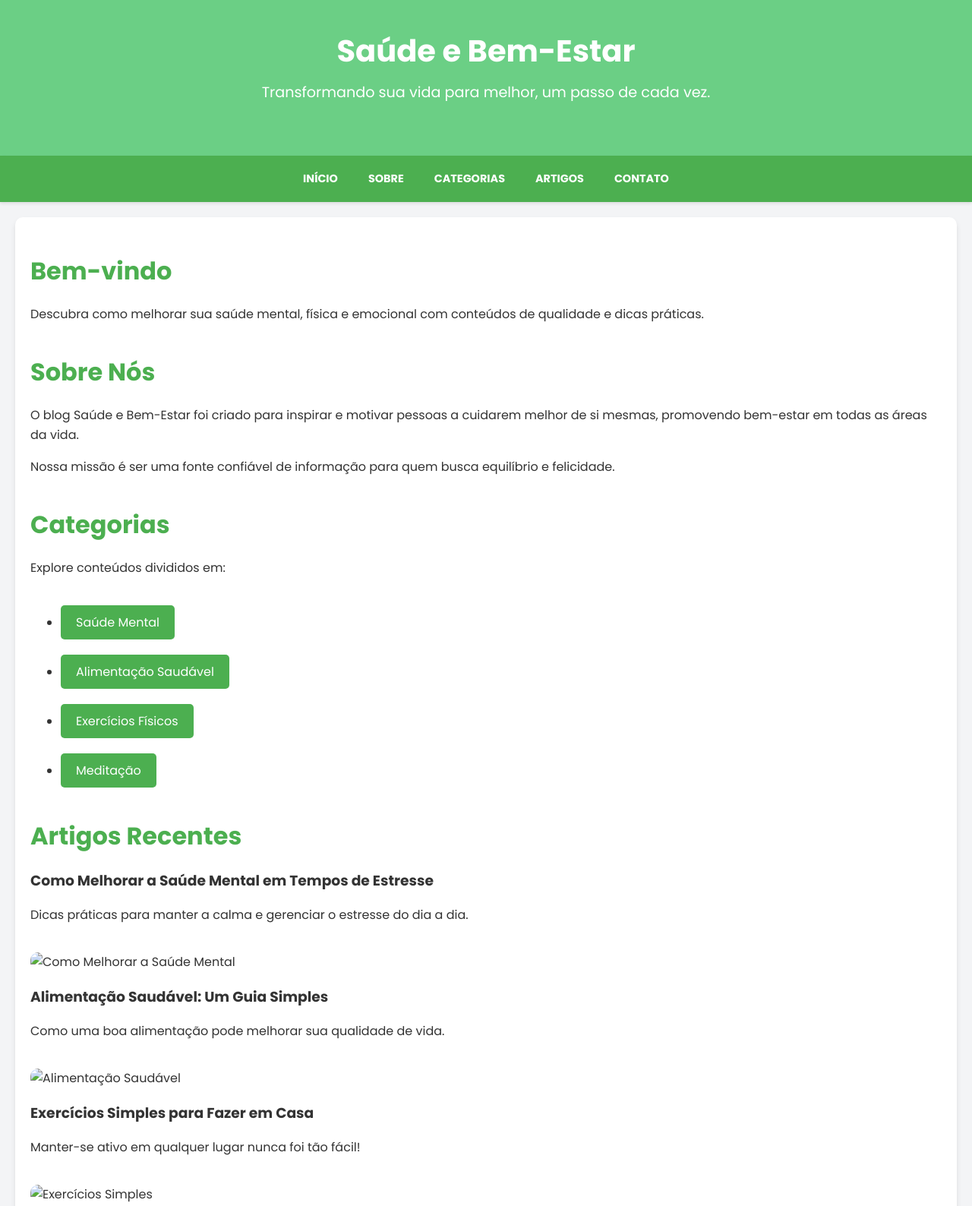
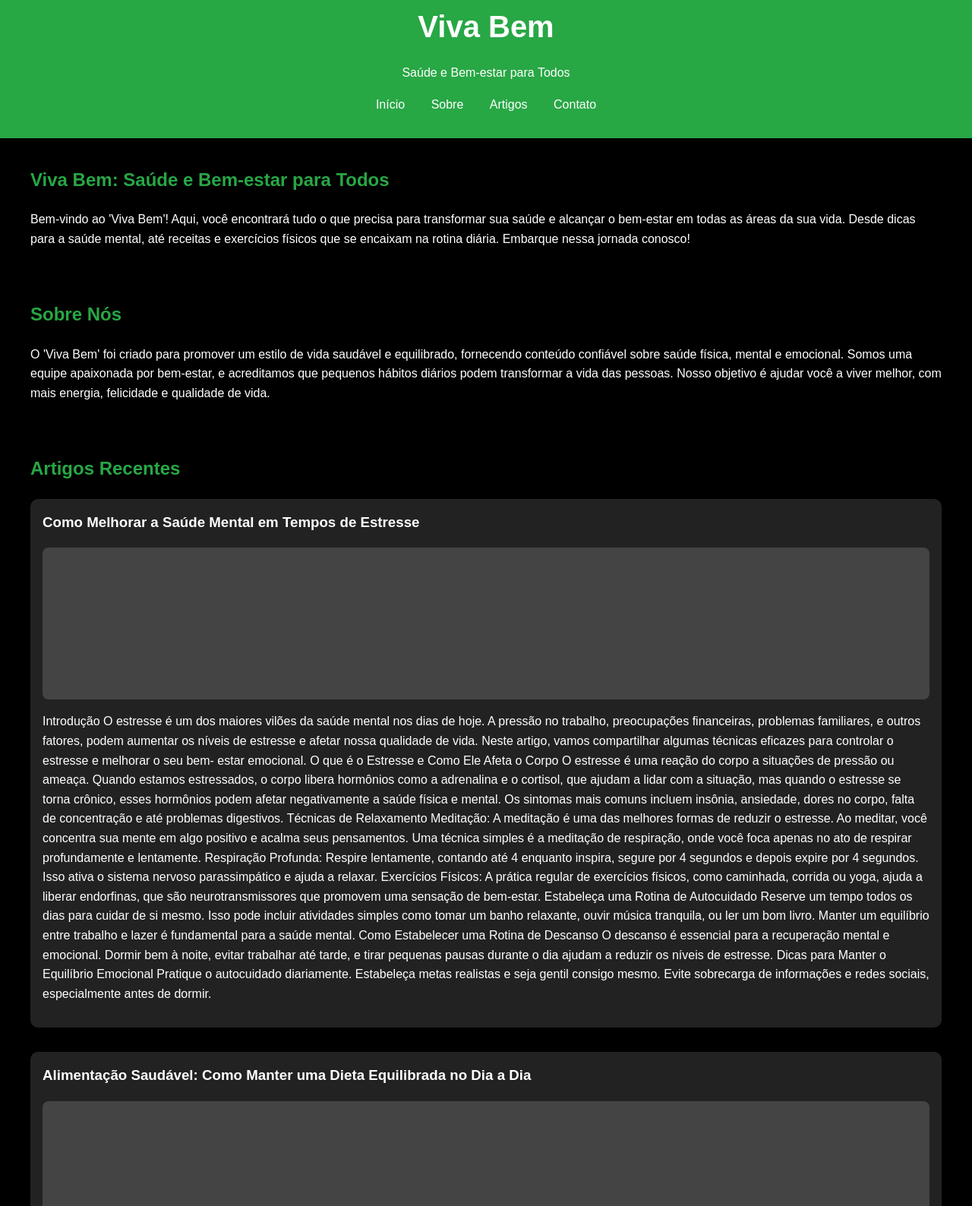
Before and after one commit to Leandro142/Bem-Estar-Mental, a plain HTML site: page index.html in a window 1280 px wide. Shown: the part 13-1601 px from the top of the page at 76% size. Drawn offline with Linux system fonts and the light colour scheme.

Commit message:
Update index.html

```diff
--- a/index.html
+++ b/index.html
@@ -3,174 +3,235 @@
 <head>
     <meta charset="UTF-8">
     <meta name="viewport" content="width=device-width, initial-scale=1.0">
-    <title>Saúde e Bem-Estar</title>
-    <link rel="preconnect" href="https://fonts.googleapis.com">
-    <link rel="preconnect" href="https://fonts.gstatic.com" crossorigin>
-    <link href="https://fonts.googleapis.com/css2?family=Poppins:wght@300;400;700&display=swap" rel="stylesheet">
+    <meta name="description" content="Viva Bem: Saúde e Bem-estar para Todos - Seu guia completo para uma vida saudável e equilibrada.">
+    <meta name="keywords" content="saúde, bem-estar, alimentação saudável, saúde mental, exercícios físicos, meditação, estilo de vida saudável">
+    <meta name="author" content="Equipe Viva Bem">
+    <title>Viva Bem: Saúde e Bem-estar para Todos</title>
+    <link rel="stylesheet" href="styles.css">
+    <link rel="icon" href="favicon.ico" type="image/x-icon">
     <style>
         body {
-            font-family: 'Poppins', sans-serif;
+            font-family: Arial, sans-serif;
             margin: 0;
             padding: 0;
-            background-color: #f3f4f6;
-            color: #333;
+            line-height: 1.6;
+            background-color: #000;
+            color: #fff;
         }
         header {
-            background-color: #6bcf85;
+            background: #28a745;
             color: white;
+            padding: 1rem 0;
+        }
+        header .container {
+            max-width: 1200px;
+            margin: auto;
+            padding: 0 20px;
             text-align: center;
-            padding: 50px 20px;
         }
         header h1 {
+            margin: 0;
             font-size: 2.5rem;
-            margin: 0;
         }
-        header p {
-            font-size: 1.2rem;
-            margin-top: 10px;
+        nav ul {
+            list-style: none;
+            padding: 0;
         }
-        nav {
-            display: flex;
-            justify-content: center;
-            background-color: #4CAF50;
-            padding: 10px 0;
-            box-shadow: 0 2px 4px rgba(0, 0, 0, 0.1);
+        nav ul li {
+            display: inline;
+            margin: 0 15px;
         }
-        nav a {
+        nav ul li a {
             color: white;
-            padding: 10px 20px;
             text-decoration: none;
-            text-transform: uppercase;
-            font-weight: 700;
-            font-size: 0.9rem;
-        }
-        nav a:hover {
-            background-color: #45a049;
-            border-radius: 5px;
         }
         .container {
             max-width: 1200px;
-            margin: 20px auto;
-            padding: 20px;
-            background: white;
+            margin: auto;
+            padding: 1rem 20px;
+        }
+        h2 {
+            color: #28a745;
+        }
+        .article {
+            margin-bottom: 2rem;
+            padding: 1rem;
+            background: #222;
             border-radius: 10px;
-            box-shadow: 0 4px 6px rgba(0, 0, 0, 0.1);
+            box-shadow: 0 2px 5px rgba(0, 0, 0, 0.5);
         }
-        section {
-            margin-bottom: 40px;
+        .article h3 {
+            margin-top: 0;
         }
-        section h2 {
-            font-size: 2rem;
-            margin-bottom: 20px;
-            color: #4CAF50;
-        }
-        section p {
-            line-height: 1.6;
-        }
-        img {
+        .image-placeholder {
             width: 100%;
-            height: auto;
-            border-radius: 10px;
-            margin-top: 20px;
+            height: 200px;
+            background: #444;
+            border-radius: 8px;
+            margin: 10px 0;
         }
         footer {
-            background-color: #333;
+            text-align: center;
+            padding: 1rem;
+            background: #28a745;
             color: white;
-            text-align: center;
-            padding: 20px 0;
-            margin-top: 40px;
         }
-        footer p {
-            margin: 0;
-            font-size: 0.9rem;
-        }
-        .button {
-            display: inline-block;
-            padding: 10px 20px;
-            background-color: #4CAF50;
+        footer a {
             color: white;
-            text-decoration: none;
-            border-radius: 5px;
-            margin-top: 20px;
-        }
-        .button:hover {
-            background-color: #45a049;
+            text-decoration: underline;
         }
     </style>
 </head>
 <body>
     <header>
-        <h1>Saúde e Bem-Estar</h1>
-        <p>Transformando sua vida para melhor, um passo de cada vez.</p>
+        <div class="container">
+            <h1>Viva Bem</h1>
+            <p>Saúde e Bem-estar para Todos</p>
+            <nav>
+                <ul>
+                    <li><a href="#home">Início</a></li>
+                    <li><a href="#about">Sobre</a></li>
+                    <li><a href="#articles">Artigos</a></li>
+                    <li><a href="#contact">Contato</a></li>
+                </ul>
+            </nav>
+        </div>
     </header>
 
-    <nav>
-        <a href="#inicio">Início</a>
-        <a href="#sobre">Sobre</a>
-        <a href="#categorias">Categorias</a>
-        <a href="#artigos">Artigos</a>
-        <a href="#contato">Contato</a>
-    </nav>
+    <main>
+        <section id="home">
+            <div class="container">
+                <h2>Viva Bem:
+Saúde e
+Bem-estar
+para Todos</h2>
+                <p>Bem-vindo ao 'Viva Bem'! Aqui, você encontrará
 
-    <main class="container">
-        <section id="inicio">
-            <h2>Bem-vindo</h2>
-            <p>Descubra como melhorar sua saúde mental, física e emocional com conteúdos de qualidade e dicas práticas.</p>
+ tudo o que precisa para transformar sua saúde
+
+e alcançar o bem-estar em todas as áreas da sua vida.
+
+ Desde dicas para a saúde mental, até receitas e
+
+ exercícios físicos que se encaixam na rotina diária.
+
+ Embarque nessa jornada conosco!</p>
+            </div>
         </section>
 
-        <section id="sobre">
-            <h2>Sobre Nós</h2>
-            <p>O blog Saúde e Bem-Estar foi criado para inspirar e motivar pessoas a cuidarem melhor de si mesmas, promovendo bem-estar em todas as áreas da vida.</p>
-            <p>Nossa missão é ser uma fonte confiável de informação para quem busca equilíbrio e felicidade.</p>
+        <section id="about">
+            <div class="container">
+                <h2>Sobre Nós</h2>
+                <p>O 'Viva Bem' foi criado para promover um estilo de vida saudável e
+equilibrado, fornecendo conteúdo confiável sobre saúde física, mental e
+emocional. Somos uma equipe apaixonada por bem-estar, e acreditamos
+que pequenos hábitos diários podem transformar a vida das pessoas. Nosso
+objetivo é ajudar você a viver melhor, com mais energia, felicidade e
+qualidade de vida.</p>
+            </div>
         </section>
 
-        <section id="categorias">
-            <h2>Categorias</h2>
-            <p>Explore conteúdos divididos em:</p>
-            <ul>
-                <li><a class="button" href="#saude-mental">Saúde Mental</a></li>
-                <li><a class="button" href="#alimentacao-saudavel">Alimentação Saudável</a></li>
-                <li><a class="button" href="#exercicios">Exercícios Físicos</a></li>
-                <li><a class="button" href="#meditacao">Meditação</a></li>
-            </ul>
+        <section id="articles">
+            <div class="container">
+                <h2>Artigos Recentes</h2>
+
+                <div class="article">
+                    <h3>Como Melhorar a Saúde Mental em Tempos de Estresse</h3>
+                    <div class="image-placeholder"></div>
+                    <p>Introdução
+
+O estresse é um dos maiores vilões da saúde mental nos dias de hoje. A pressão no trabalho, preocupações
+financeiras, problemas familiares, e outros fatores, podem aumentar os níveis de estresse e afetar nossa qualidade
+de vida. Neste artigo, vamos compartilhar algumas técnicas eficazes para controlar o estresse e melhorar o seu bem-
+estar emocional.
+
+O que é o Estresse e Como Ele Afeta o Corpo
+
+O estresse é uma reação do corpo a situações de pressão ou ameaça. Quando estamos estressados, o corpo
+libera hormônios como a adrenalina e o cortisol, que ajudam a lidar com a situação, mas quando o estresse se
+torna crônico, esses hormônios podem afetar negativamente a saúde física e mental. Os sintomas mais comuns
+incluem insônia, ansiedade, dores no corpo, falta de concentração e até problemas digestivos.
+
+Técnicas de Relaxamento
+
+Meditação: A meditação é uma das melhores formas de reduzir o estresse.
+Ao meditar, você concentra sua mente em algo positivo e acalma seus pensamentos.
+
+Uma técnica simples é a meditação de respiração, onde você foca apenas no ato de respirar profundamente e lentamente.
+
+Respiração Profunda: Respire lentamente, contando até 4 enquanto inspira,
+segure por 4 segundos e depois expire por 4 segundos. Isso ativa o sistema nervoso parassimpático e ajuda a relaxar.
+
+Exercícios Físicos: A prática regular de exercícios físicos, como caminhada, corrida ou yoga,
+ajuda a liberar endorfinas, que são neurotransmissores que promovem uma sensação de bem-estar.
+
+Estabeleça uma Rotina de Autocuidado
+
+
+
+
+
+Reserve um tempo todos os dias para cuidar de si mesmo. Isso pode incluir atividades simples como tomar um
+
+banho relaxante, ouvir música tranquila, ou ler um bom livro. Manter um equilíbrio
+
+entre trabalho e lazer é fundamental para a saúde mental.
+
+
+
+Como Estabelecer uma Rotina de Descanso
+
+
+
+
+
+O descanso é essencial para a recuperação mental e emocional. Dormir bem à noite,
+
+evitar trabalhar até tarde, e tirar pequenas pausas durante o dia ajudam a reduzir os níveis de estresse.
+
+
+
+Dicas para Manter o Equilíbrio Emocional
+
+
+
+
+
+Pratique o autocuidado diariamente.
+Estabeleça metas realistas e seja gentil consigo mesmo.
+Evite sobrecarga de informações e redes sociais, especialmente antes de dormir.
+</p>
+                </div>
+
+                <div class="article">
+                    <h3>Alimentação Saudável: Como Manter uma Dieta Equilibrada no Dia a Dia</h3>
+                    <div class="image-placeholder"></div>
+                    <p>Uma dieta equilibrada não precisa ser complicada. Inclua frutas, vegetais, proteínas magras e grãos integrais em suas refeições. Evite alimentos processados e beba bastante água. Planejar suas refeições com antecedência também pode ajudar a manter uma alimentação saudável. Lembre-se de incluir variedade e moderação, permitindo-se ocasionalmente desfrutar de pratos favoritos sem culpa.</p>
+                </div>
+
+                <div class="article">
+                    <h3>Exercícios Simples para Fazer em Casa e Melhorar Sua Saúde Física</h3>
+                    <div class="image-placeholder"></div>
+                    <p>Exercícios como polichinelos, flexões, prancha e agachamentos são ótimos para manter o corpo ativo. Eles não requerem equipamentos e podem ser feitos em qualquer lugar. Dedique pelo menos 30 minutos por dia para exercícios físicos, variando entre cardio e fortalecimento muscular. Lembre-se de alongar antes e depois para evitar lesões.</p>
+                </div>
+
+                <div class="article">
+                    <h3>Meditação para Iniciantes: Como Começar e Seus Benefícios</h3>
+                    <div class="image-placeholder"></div>
+                    <p>Meditar é simples e pode trazer muitos benefícios para a mente e o corpo. Comece com sessões curtas de 5 minutos, focando na respiração. Encontre um lugar tranquilo e confortável para praticar. Com o tempo, você pode aumentar a duração das sessões e aproveitar os benefícios da meditação, como maior clareza mental e redução do estresse.</p>
+                </div>
+
+                <div class="article">
+                    <h3>Importância do Sono para o Bem-estar Geral</h3>
+                    <div class="image-placeholder"></div>
+                    <p>O sono é essencial para a saúde física e mental. Dormir de 7 a 8 horas por noite ajuda na recuperação do corpo, melhora a concentração e fortalece o sistema imunológico. Crie uma rotina noturna, evitando eletrônicos antes de dormir e mantendo um ambiente escuro e silencioso no quarto.</p>
+                </div>
+            </div>
         </section>
 
-        <section id="artigos">
-            <h2>Artigos Recentes</h2>
-            <article id="saude-mental">
-                <h3>Como Melhorar a Saúde Mental em Tempos de Estresse</h3>
-                <p>Dicas práticas para manter a calma e gerenciar o estresse do dia a dia.</p>
-                <img src="Artigo-Saude-Mental.png" alt="Como Melhorar a Saúde Mental">
-            </article>
-
-            <article id="alimentacao-saudavel">
-                <h3>Alimentação Saudável: Um Guia Simples</h3>
-                <p>Como uma boa alimentação pode melhorar sua qualidade de vida.</p>
-                <img src="Artigo-Alimentacao-Saudavel.png" alt="Alimentação Saudável">
-            </article>
-
-            <article id="exercicios">
-                <h3>Exercícios Simples para Fazer em Casa</h3>
-                <p>Manter-se ativo em qualquer lugar nunca foi tão fácil!</p>
-                <img src="Artigo-Exercicios-Simples.png" alt="Exercícios Simples">
-            </article>
-
-            <article id="meditacao">
-                <h3>Meditação para Iniciantes</h3>
-                <p>Comece sua jornada para uma mente tranquila e focada.</p>
-                <img src="Artigo-Meditacao-para-Iniciantes.png" alt="Meditação para Iniciantes">
-            </article>
-        </section>
-
-        <section id="contato">
-            <h2>Contato</h2>
-            <p>Entre em contato conosco para dúvidas ou sugestões.</p>
-            <a class="button" href="mailto:contato@saudeebemestar.com">Envie um e-mail</a>
-        </section>
-    </main>
-
-    <footer>
-        <p>&copy; 2025 Saúde e Bem-Estar. Todos os direitos reservados.</p>
-    </footer>
+        <section id="contact">
+            <div class="container">
+                <h2>Contato</h2>
+                <p>lelesilva9439@gmail.com
 </body>
 </html>
```
